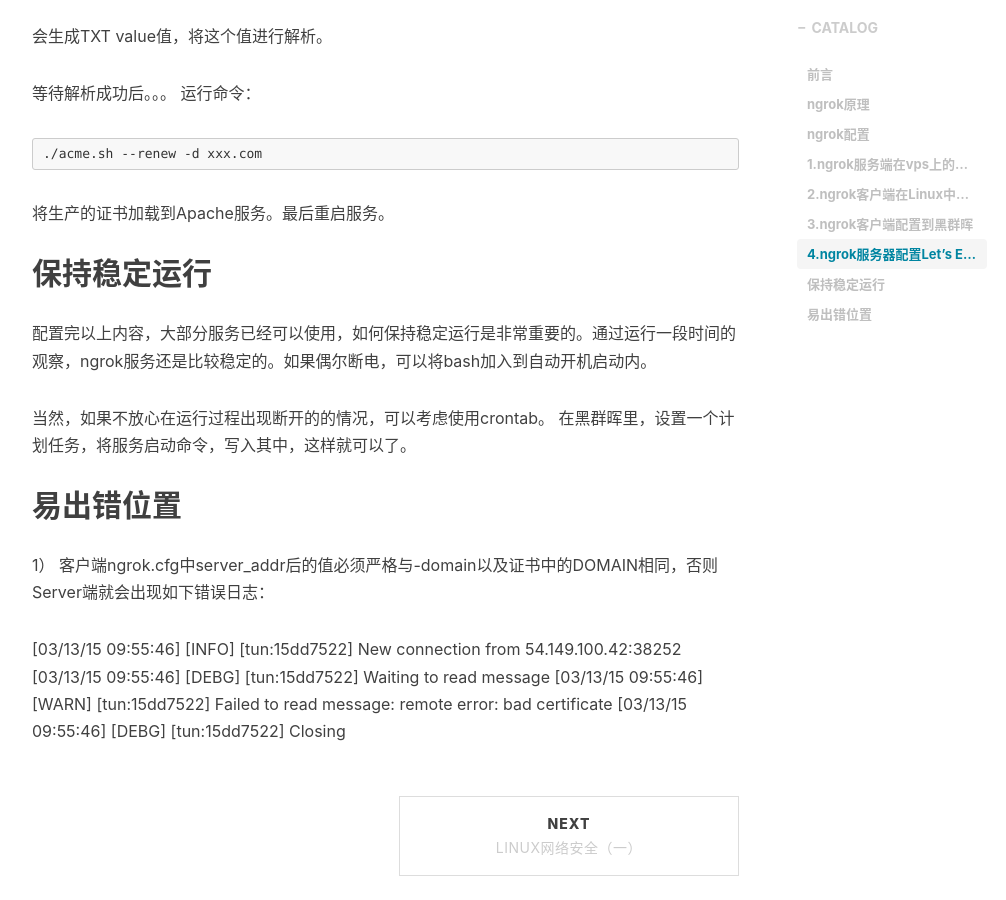
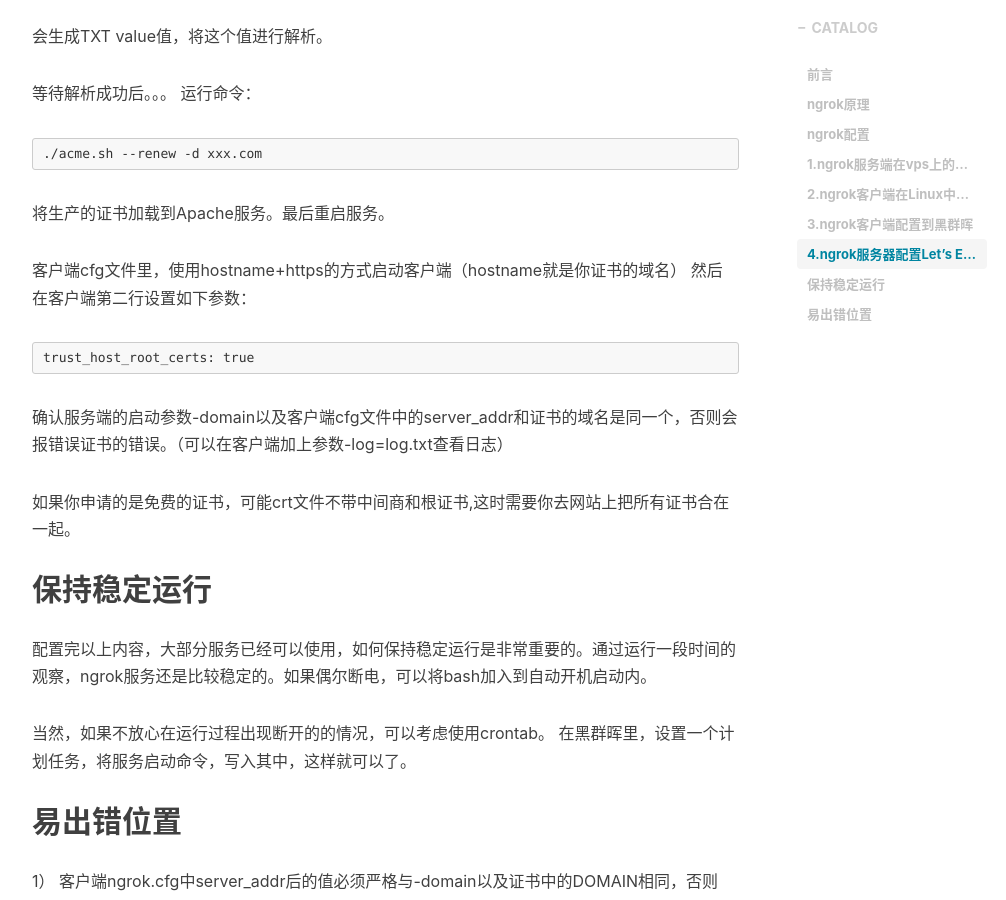
Before and after one commit to program-engineer/program-engineer.github.io, a Jekyll site: the page built from _posts/2018-2-3-ngrok-dsnas-let-encrypted.markdown, in a window 1280 px wide and 900 px high, scrolled down 9160 px. Shown: the whole window, without its empty margins (233-1239 px from the left). Built offline with Jekyll 4.4.1, drawn with Linux system fonts in a browser that asks for light colours; nearby versions of some CDN libraries; comment, search, counter and statistics services are not loaded.

Commit message:
trust_host_root_certs: true

```diff
--- a/_posts/2018-2-3-ngrok-dsnas-let-encrypted.markdown
+++ b/_posts/2018-2-3-ngrok-dsnas-let-encrypted.markdown
@@ -263,6 +263,15 @@
 
 将生产的证书加载到Apache服务。最后重启服务。
 
+客户端cfg文件里，使用hostname+https的方式启动客户端（hostname就是你证书的域名）
+然后在客户端第二行设置如下参数：
+
+    trust_host_root_certs: true
+
+确认服务端的启动参数-domain以及客户端cfg文件中的server_addr和证书的域名是同一个，否则会报错误证书的错误。（可以在客户端加上参数-log=log.txt查看日志）
+
+如果你申请的是免费的证书，可能crt文件不带中间商和根证书,这时需要你去网站上把所有证书合在一起。
+
 
 ## 保持稳定运行
 
```
